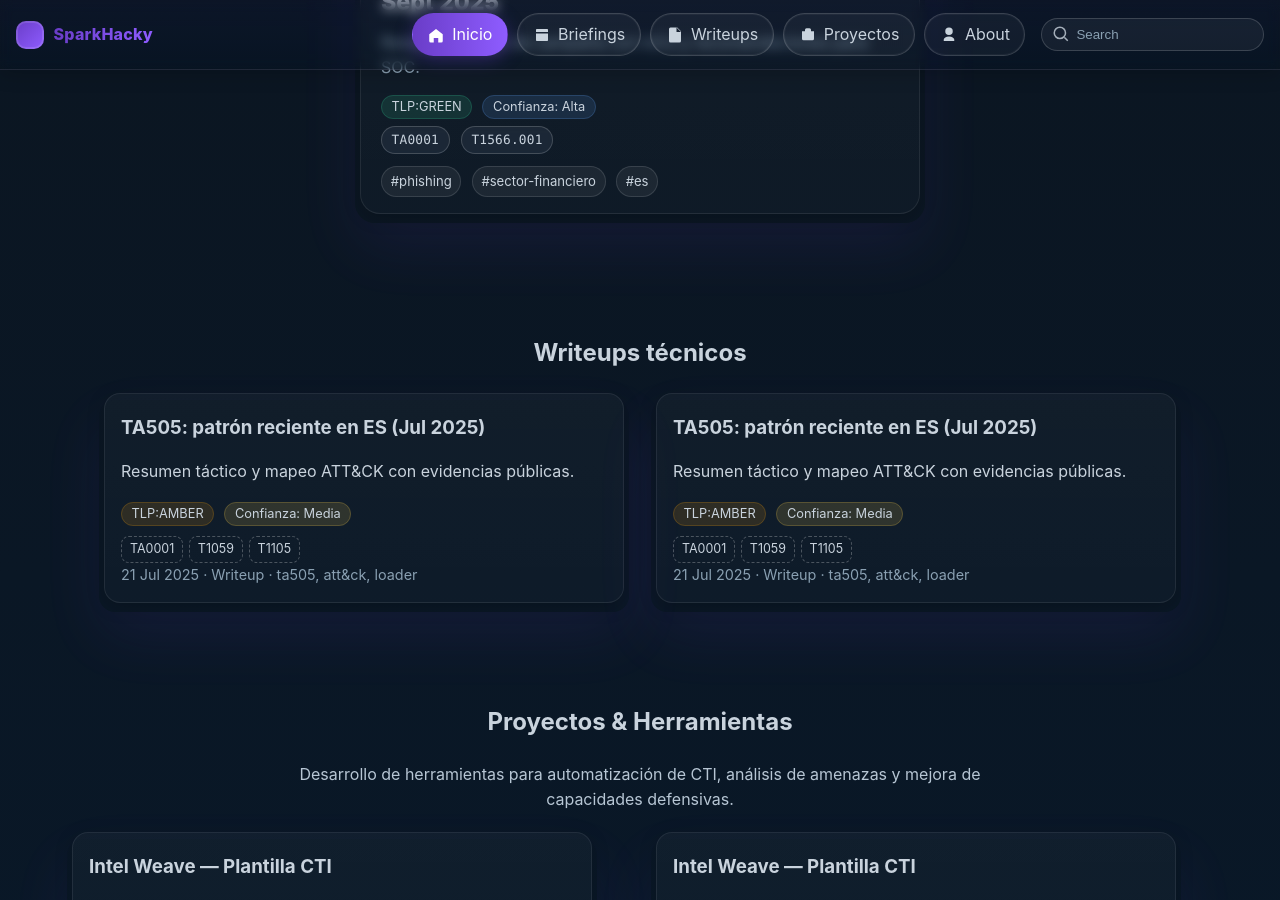
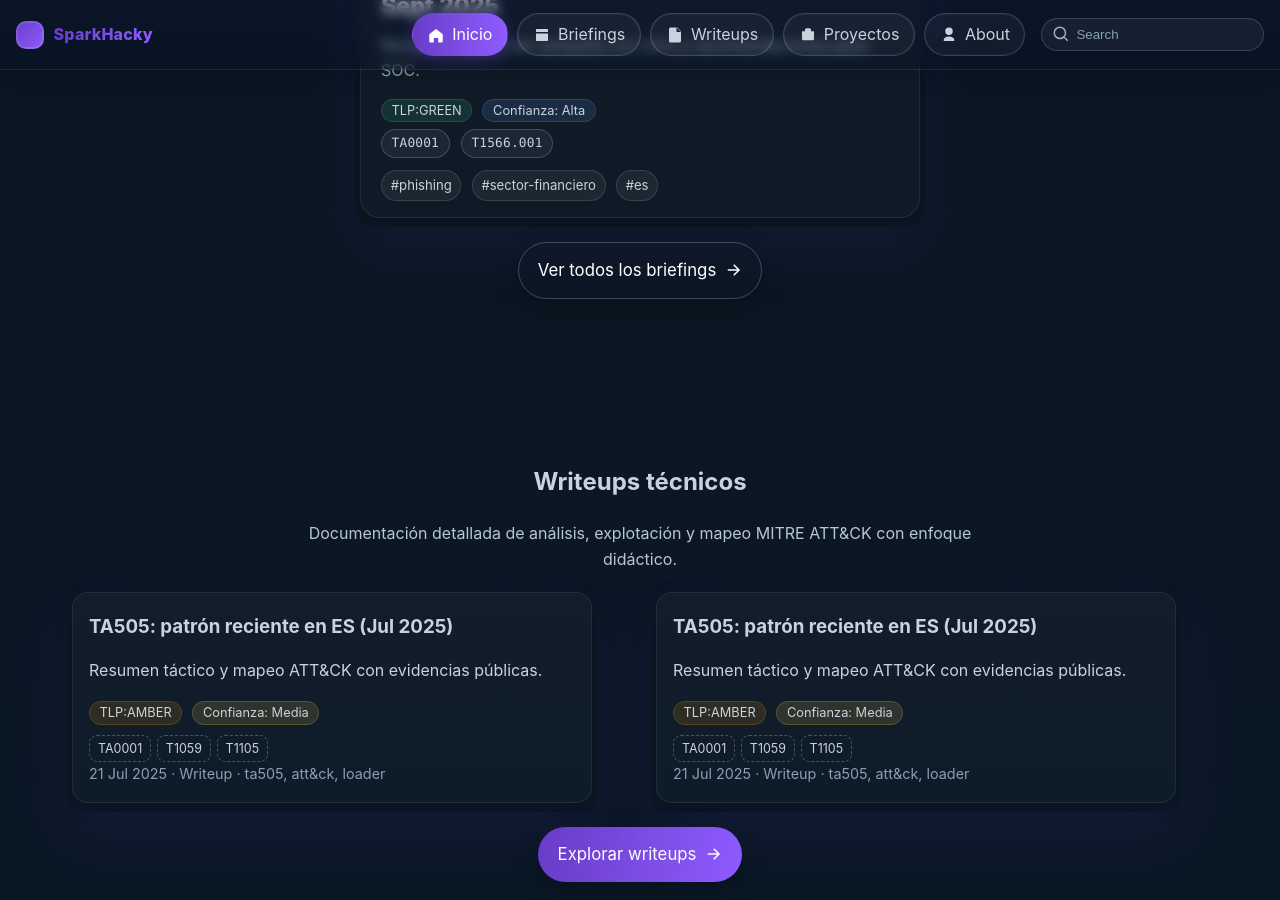
Before and after one commit to Sparkhacky/sparkhacky.github.io, a Jekyll site: the page built from index.html, in a window 1280 px wide and 900 px high, scrolled down 950 px. Built offline with Jekyll 4.4.1, drawn with Linux system fonts in a browser that asks for light colours.

Commit message:
Update index.html

```diff
--- a/index.html
+++ b/index.html
@@ -3,9 +3,12 @@ layout: home
 title: "Inicio"
 ---
 
+<!-- ===================== Briefings ===================== -->
 <section class="container home-section" id="briefings">
-  <h2>Daily Intelligence Briefings</h2>
-  <p class="lede">Análisis diarios de amenazas emergentes, tendencias y recomendaciones para equipos SOC.</p>
+  <header class="section-head">
+    <h2>Daily Intelligence Briefings</h2>
+    <p class="lede">Análisis diarios de amenazas emergentes, tendencias y recomendaciones para equipos SOC.</p>
+  </header>
 
   <div class="cards-xl">
     {% assign latest = site.posts | slice: 0, 6 %}
@@ -13,19 +16,44 @@ title: "Inicio"
       {% include card-briefing.html post=post %}
     {% endfor %}
   </div>
+
+  <!-- CTA centrada a /blog/ -->
+  <div class="cta-center">
+    <a class="btn btn-xl ghost arrow" href="{{ '/blog/' | relative_url }}">
+      Ver todos los briefings
+      <svg class="i" viewBox="0 0 24 24" aria-hidden="true">
+        <path d="M5 12h14M13 5l7 7-7 7" fill="none" stroke="currentColor" stroke-width="2"/>
+      </svg>
+    </a>
+  </div>
 </section>
 
+<!-- ===================== Writeups ===================== -->
+<section class="container-wide home-section" id="writeups">
+  <header class="section-head">
+    <h2>Writeups técnicos</h2>
+    <p class="lede">Documentación detallada de análisis, explotación y mapeo MITRE ATT&amp;CK con enfoque didáctico.</p>
+  </header>
 
-<section class="home-section">
-  <h2>Writeups técnicos</h2>
-  <div class="grid">
+  <div class="grid grid--2">
     {% assign items = site.writeups | sort: 'date' | reverse %}
-    {% for w in items limit:3 %}
+    {% for w in items limit:6 %}
       {% include card.html item=w kind="writeup" %}
     {% endfor %}
   </div>
+
+  <!-- CTA centrada a /writeups/ -->
+  <div class="cta-center">
+    <a class="btn btn-xl arrow" href="{{ '/writeups/' | relative_url }}">
+      Explorar writeups
+      <svg class="i" viewBox="0 0 24 24" aria-hidden="true">
+        <path d="M5 12h14M13 5l7 7-7 7" fill="none" stroke="currentColor" stroke-width="2"/>
+      </svg>
+    </a>
+  </div>
 </section>
 
+<!-- ===================== Proyectos & Herramientas ===================== -->
 <section class="container-wide home-section" id="projects">
   <header class="section-head">
     <h2>Proyectos &amp; Herramientas</h2>
@@ -39,10 +67,9 @@ title: "Inicio"
     {% endfor %}
   </div>
 
+  <!-- CTA centrada a GitHub -->
   <div class="cta-center">
-    <a class="btn btn-xl ghost arrow"
-       href="https://github.com/sparkhacky?tab=repositories"
-       target="_blank" rel="noopener">
+    <a class="btn btn-xl ghost arrow" href="https://github.com/sparkhacky?tab=repositories" target="_blank" rel="noopener">
       Ver repositorios
       <svg class="i" viewBox="0 0 24 24" aria-hidden="true">
         <path d="M5 12h14M13 5l7 7-7 7" fill="none" stroke="currentColor" stroke-width="2"/>
```
